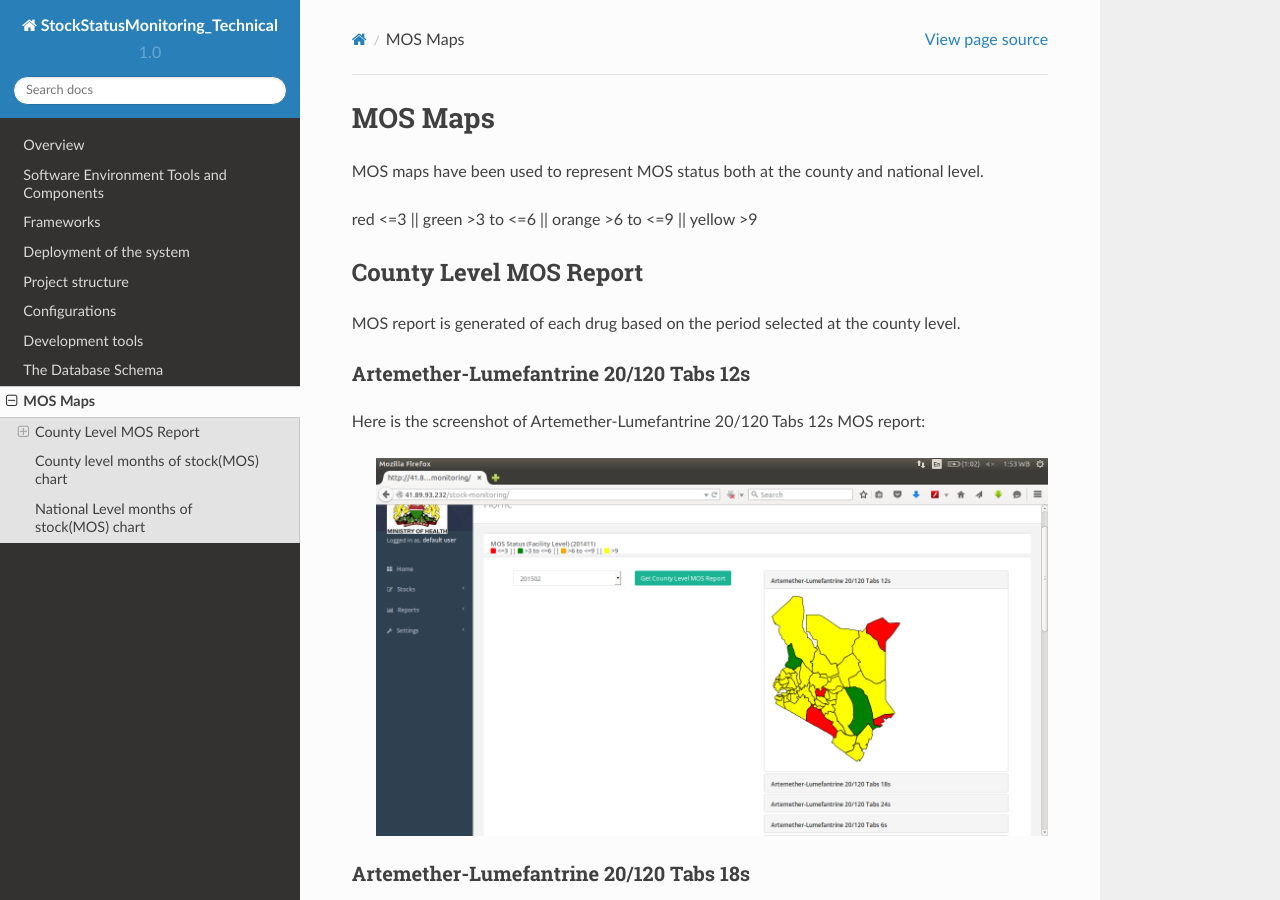
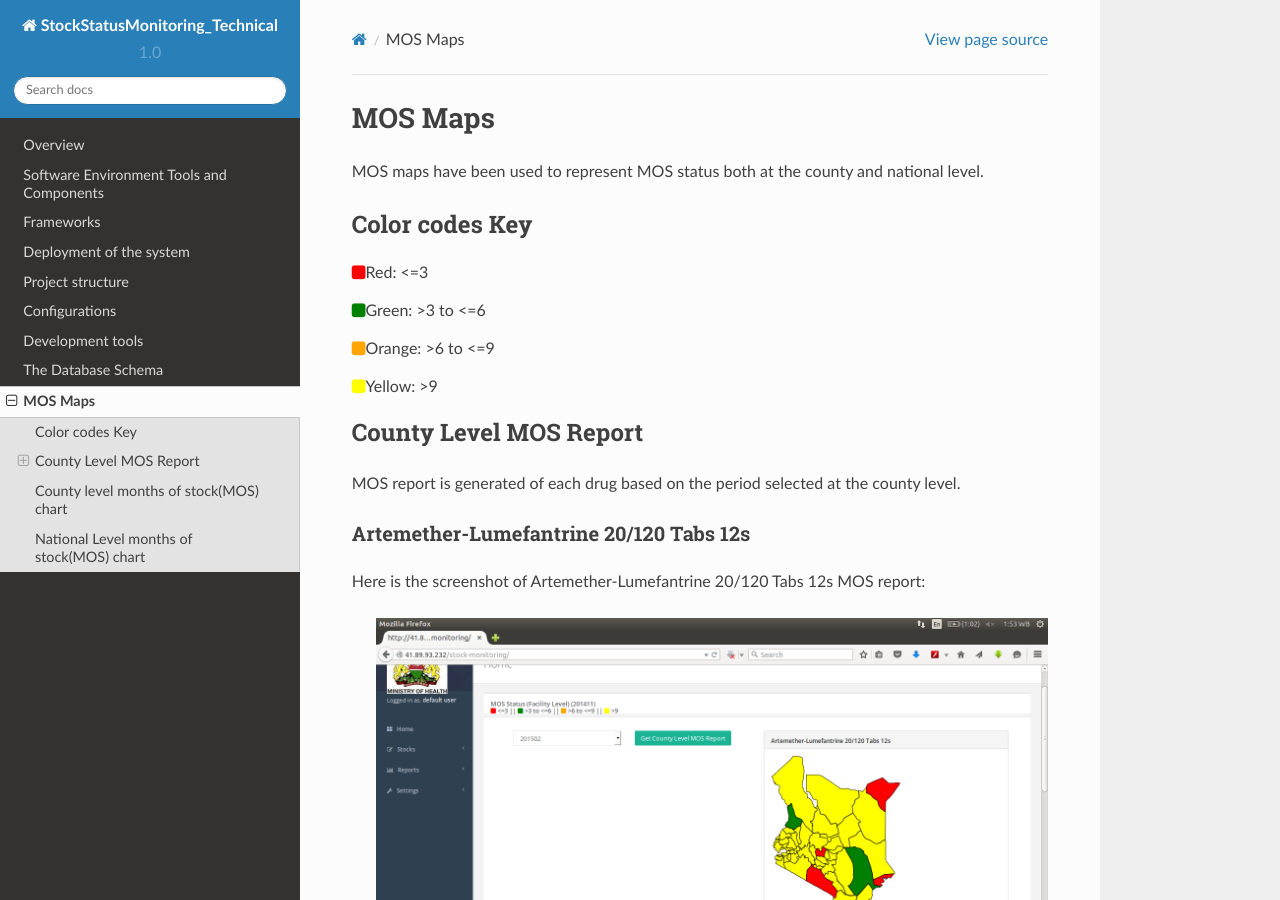
Before and after one commit to bangadennis/DHIS2-Malaria-Stock-Status-Monitoring-tool-Technical-documantation, a Sphinx documentation site: the page built from source/SourceMaps.rst, in a window 1280 px wide and 900 px high. Built offline with Sphinx 7.4.7 and the Read the Docs theme 2.0.0, drawn with Linux system fonts in a browser that asks for light colours.

Commit message:
Work of adding color codes

```diff
--- a/source/DatabaseSchema.rst
+++ b/source/DatabaseSchema.rst
@@ -53,7 +53,7 @@ This table consists of a list of the system users' attributes with the following
 
 +--------------+--------------+------+-----+---------+----------------+
 | Field        | Type         | Null | Key | Default | Extra          |
-+--------------+--------------+------+-----+---------+----------------+
++==============+==============+======+=====+=========+================+
 | user_id      | int(10)      | NO   | PRI | NULL    | auto_increment |
 +--------------+--------------+------+-----+---------+----------------+
 | password     | varchar(255) | NO   |     | NULL    |                |
@@ -412,7 +412,7 @@ The Facility level reporting  rates table has the following attributes:
 +----------------------+-------------+------+-----+---------+----------------+
 
 Funding_agenciebles
-~~~~~~~~~~~~~~~~~
+~~~~~~~~~~~~~~~~~~~~
 The funding agencies table has the following attributes:
 
 
@@ -500,7 +500,7 @@ The planned procurement details has the following attributes:
 
 +------------------------+--------------+------+-----+---------+----------------+
 | Field                  | Type         | Null | Key | Default | Extra          |
-+------------------------+--------------+------+-----+---------+----------------+
++========================+==============+======+=====+=========+================+
 | planned_procurement_id | int(11)      | NO   | PRI | NULL    | auto_increment |
 +------------------------+--------------+------+-----+---------+----------------+
 | commodity_id           | varchar(25)  | NO   |     | NULL    |                |
--- a/source/SourceMaps.rst
+++ b/source/SourceMaps.rst
@@ -2,10 +2,26 @@ MOS Maps
 ==========
 MOS maps have been used to represent MOS status both at the county and national level.
 
-red <=3 \|\|
-green >3 to <=6 \|\|
-orange >6 to <=9 \|\|
-yellow >9
+Color codes Key
+----------------
+
+.. raw:: html
+
+            <span >
+            	<i style="color:red;" class="fa fa-square"></i>Red: <=3</span> <br><br>
+
+            <span >
+            	<i style="color:green;" class="fa fa-square"></i>Green:  >3 to <=6<br></span><br>
+
+             <span >
+            	<i  style="color:orange;" class="fa fa-square"></i>Orange:  >6 to <=9</span> <br><br>
+
+            	<span ><i style="color:yellow;" class="fa fa-square"></i>Yellow:  >9</span><br><br>
+
+
+
+
+
 
 
 County Level MOS Report
```
Also changed, not shown: source/Development_tools.rst (+9 -10 lines), 14 other files.
